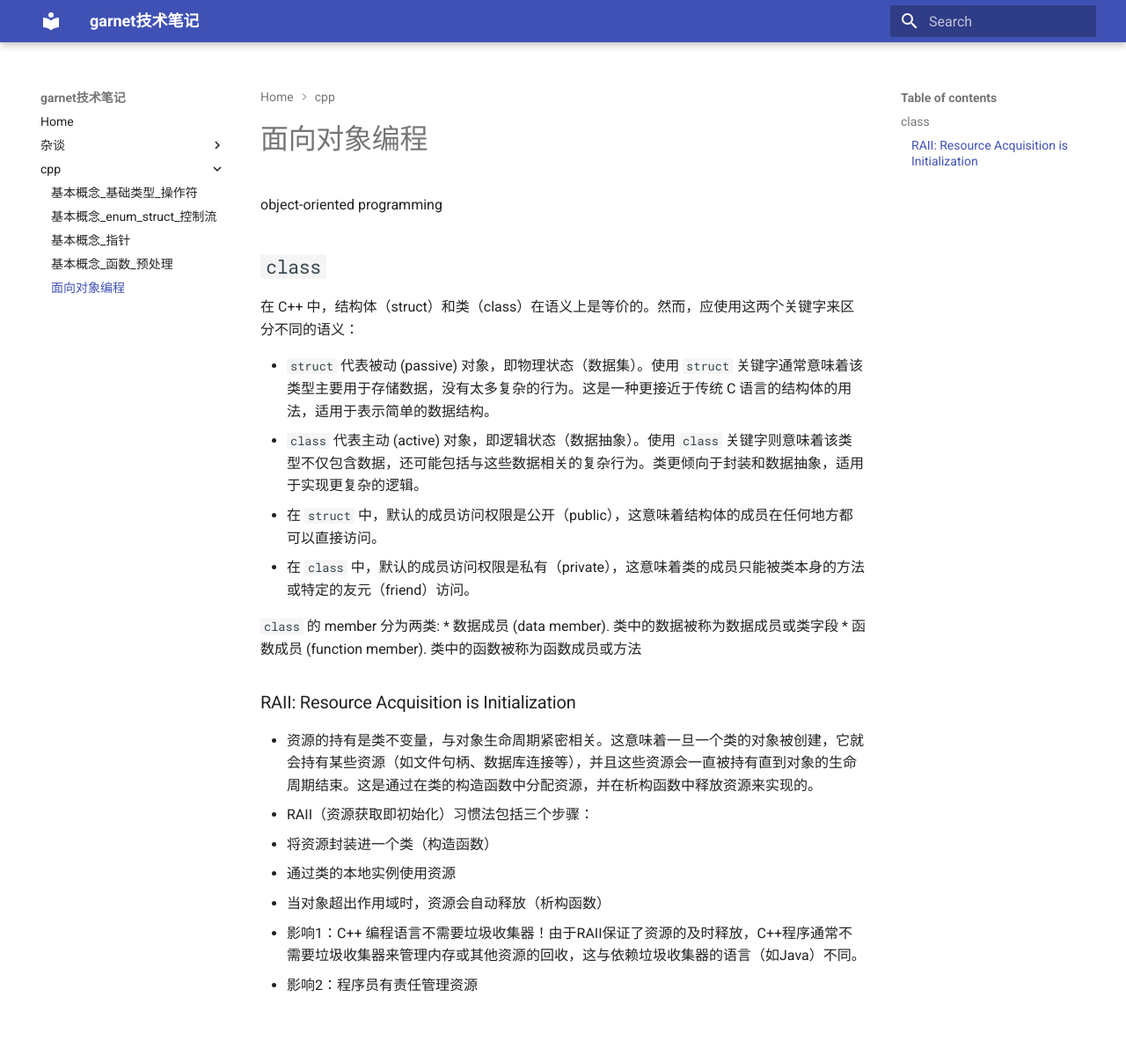
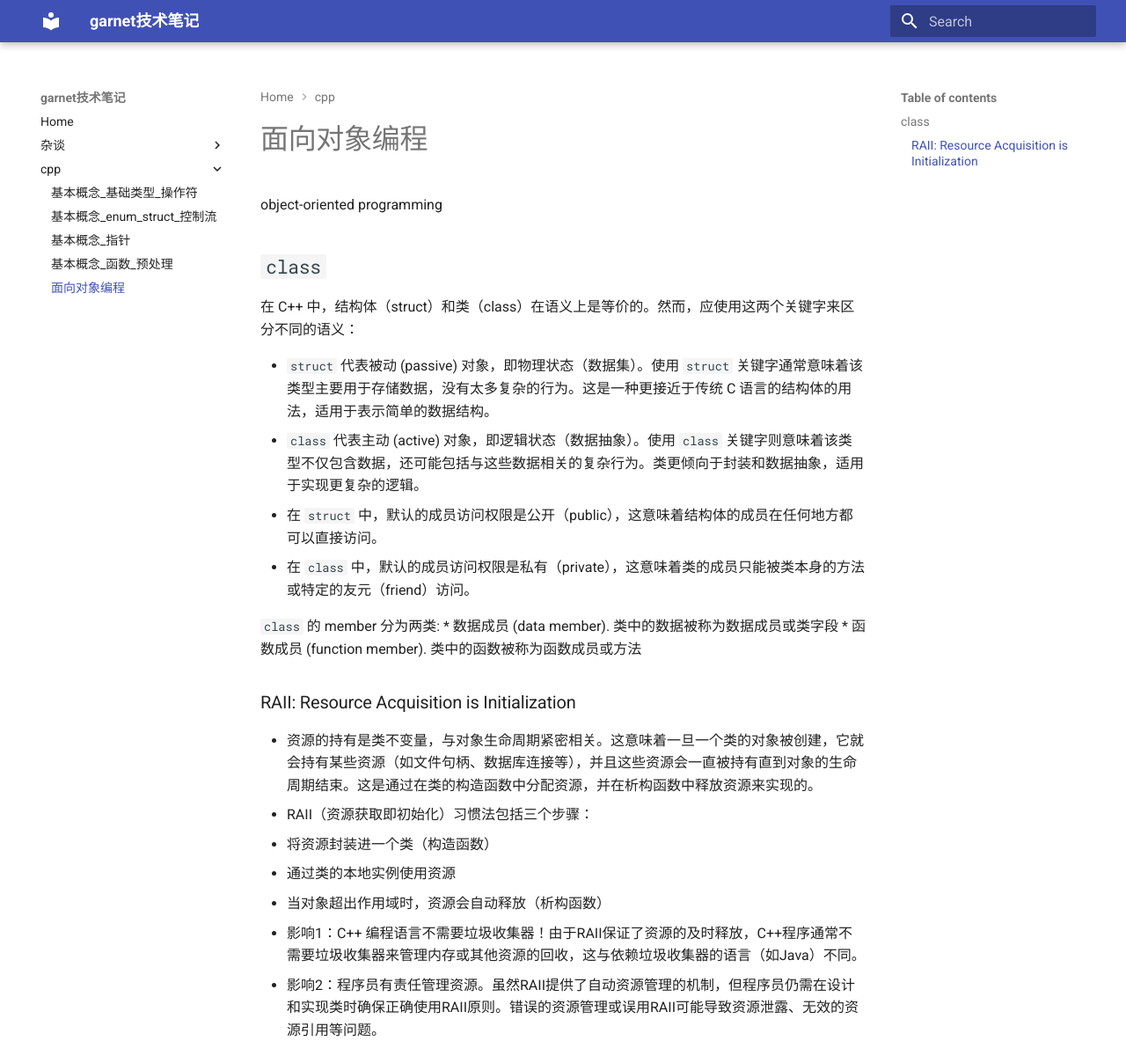
Before and after one commit to ymma98/technotes, an MkDocs documentation site: the page built from docs/cpp/OOP.md, in a window 1280 px wide and 1208 px high. Shown: the whole window at 88% size. Built offline with MkDocs 1.6.1 and Material for MkDocs 9.7.7, drawn with Linux system fonts in a browser that asks for light colours.

Commit message:
docs/cpp/OOP.md updated from https://stackedit.cn/

```diff
--- a/docs/cpp/OOP.md
+++ b/docs/cpp/OOP.md
@@ -23,9 +23,9 @@ object-oriented programming
   - 通过类的本地实例使用资源
   - 当对象超出作用域时，资源会自动释放（析构函数）
 - 影响1：C++ 编程语言不需要垃圾收集器！由于RAII保证了资源的及时释放，C++程序通常不需要垃圾收集器来管理内存或其他资源的回收，这与依赖垃圾收集器的语言（如Java）不同。
-- 影响2：程序员有责任管理资源
+- 影响2：程序员有责任管理资源。虽然RAII提供了自动资源管理的机制，但程序员仍需在设计和实现类时确保正确使用RAII原则。错误的资源管理或误用RAII可能导致资源泄露、无效的资源引用等问题。
 
 
 <!--stackedit_data:
-eyJoaXN0b3J5IjpbMTk4Nzc5MDIwMCw5NzY0NDEzMTZdfQ==
+eyJoaXN0b3J5IjpbMTc2OTU0MjMyMSw5NzY0NDEzMTZdfQ==
 -->
```
